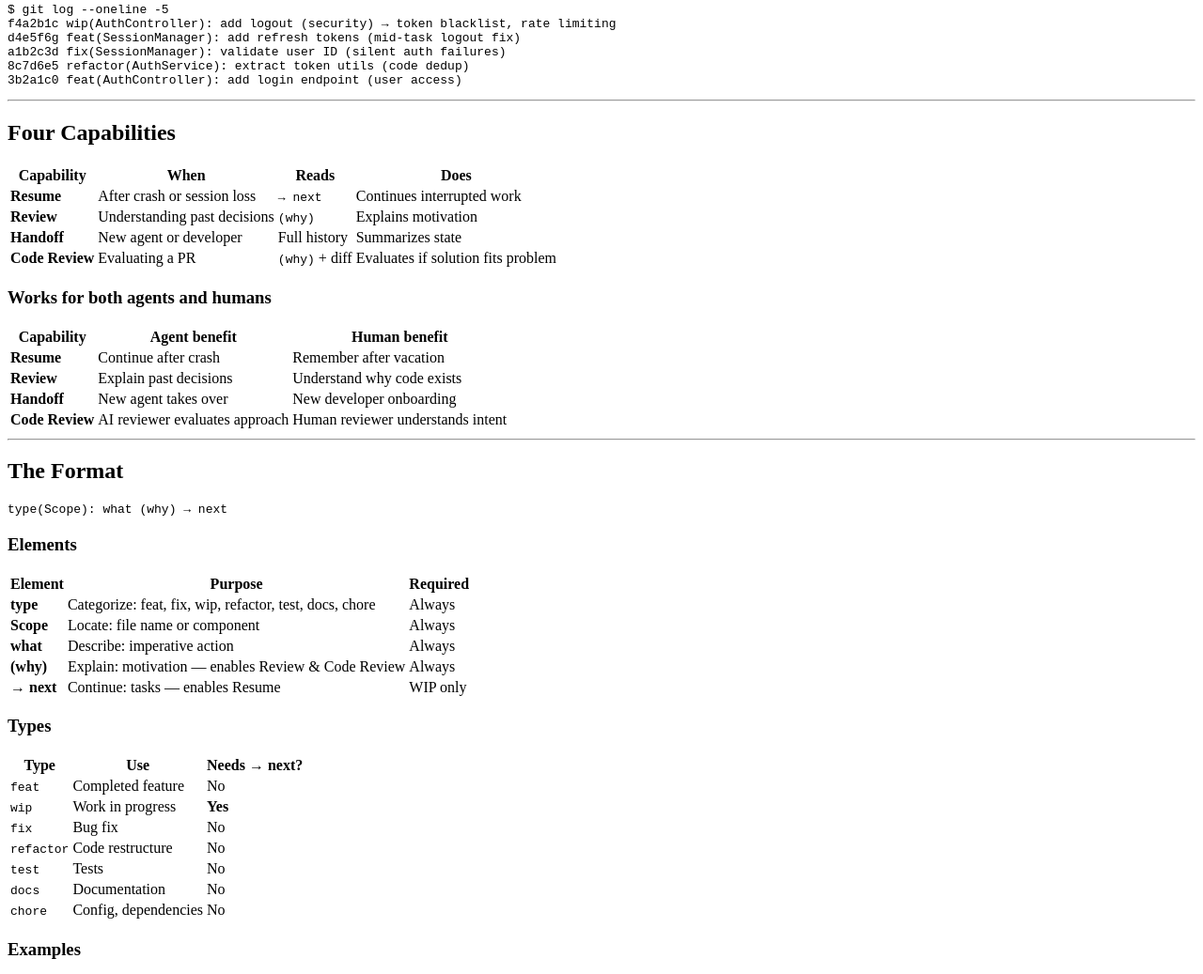
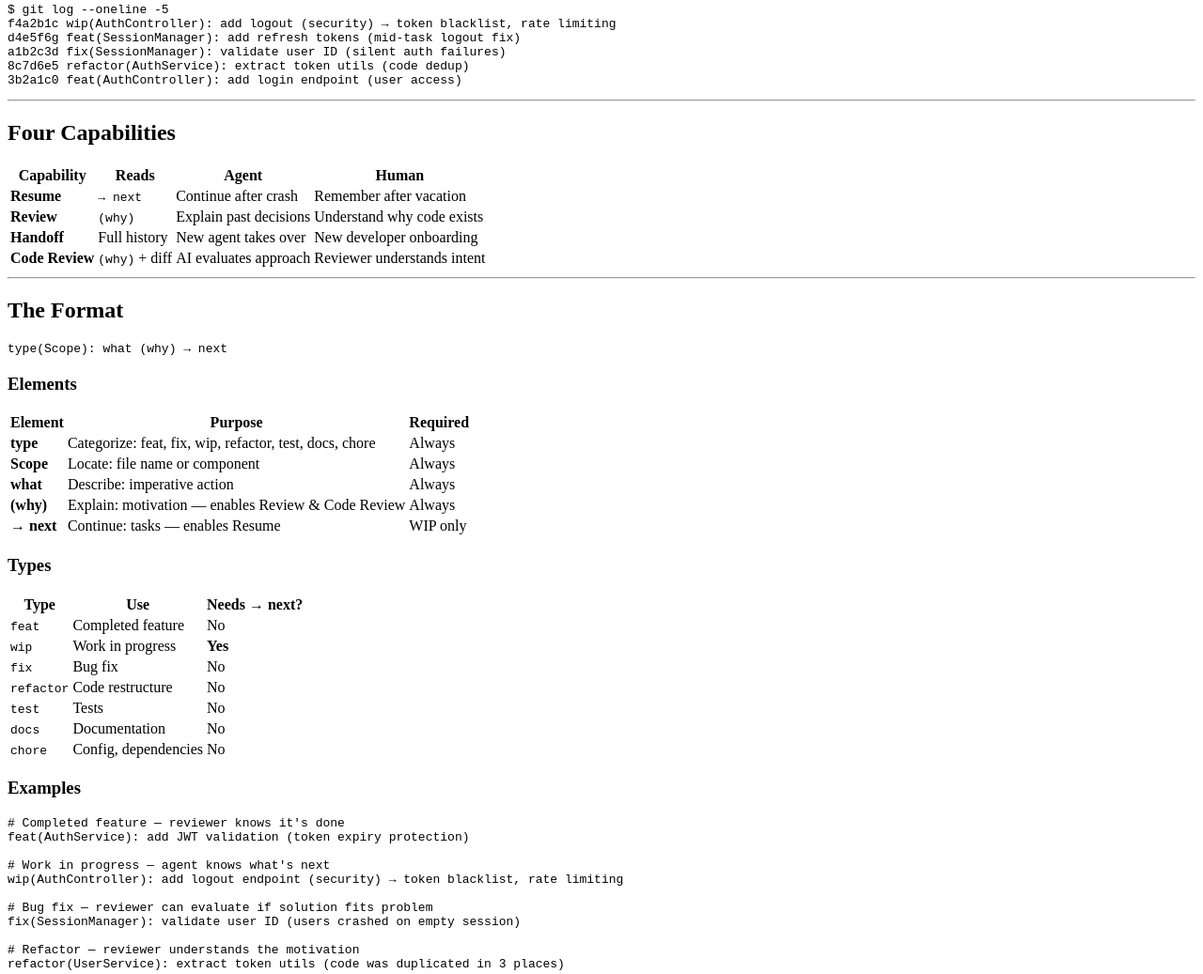
Before and after one commit to deligoez/agentic-commits, a plain HTML site: page website/index.html in a window 1280 px wide. Shown: the part 981-2018 px from the top of the page at 94% size. Drawn offline with Linux system fonts and the light colour scheme.

Commit message:
docs(index.html): consolidate redundant content and fix inconsistencies (merged capability tables, fixed benchmark claim, simplified FAQ)

```diff
--- a/website/index.html
+++ b/website/index.html
@@ -57,59 +57,33 @@ a1b2c3d fix(SessionManager): validate user ID (silent auth failures)
 
 <hr>
 
-<h2>Four Capabilities</h2>
+<h2 id="four-capabilities">Four Capabilities</h2>
 
 <table>
-    <tr><th>Capability</th><th>When</th><th>Reads</th><th>Does</th></tr>
+    <tr><th>Capability</th><th>Reads</th><th>Agent</th><th>Human</th></tr>
     <tr>
         <td><strong>Resume</strong></td>
-        <td>After crash or session loss</td>
         <td><code>→ next</code></td>
-        <td>Continues interrupted work</td>
-    </tr>
-    <tr>
-        <td><strong>Review</strong></td>
-        <td>Understanding past decisions</td>
-        <td><code>(why)</code></td>
-        <td>Explains motivation</td>
-    </tr>
-    <tr>
-        <td><strong>Handoff</strong></td>
-        <td>New agent or developer</td>
-        <td>Full history</td>
-        <td>Summarizes state</td>
-    </tr>
-    <tr>
-        <td><strong>Code Review</strong></td>
-        <td>Evaluating a PR</td>
-        <td><code>(why)</code> + diff</td>
-        <td>Evaluates if solution fits problem</td>
-    </tr>
-</table>
-
-<h3>Works for both agents and humans</h3>
-
-<table>
-    <tr><th>Capability</th><th>Agent benefit</th><th>Human benefit</th></tr>
-    <tr>
-        <td><strong>Resume</strong></td>
         <td>Continue after crash</td>
         <td>Remember after vacation</td>
     </tr>
     <tr>
         <td><strong>Review</strong></td>
+        <td><code>(why)</code></td>
         <td>Explain past decisions</td>
         <td>Understand why code exists</td>
     </tr>
     <tr>
         <td><strong>Handoff</strong></td>
+        <td>Full history</td>
         <td>New agent takes over</td>
         <td>New developer onboarding</td>
     </tr>
     <tr>
         <td><strong>Code Review</strong></td>
-        <td>AI reviewer evaluates approach</td>
-        <td>Human reviewer understands intent</td>
+        <td><code>(why)</code> + diff</td>
+        <td>AI evaluates approach</td>
+        <td>Reviewer understands intent</td>
     </tr>
 </table>
 
@@ -212,7 +186,7 @@ fix(UserController): add validation (invalid IDs caused 500 error)</code></pre>
 
 <h2>Benchmark</h2>
 
-<p>We tested agent comprehension across 5 AI models (Claude, Codex, GLM) on Vite PR #21235.</p>
+<p>We tested agent comprehension across multiple AI models on Vite PR #21235.</p>
 
 <h3>Format Comparison</h3>
 
@@ -264,13 +238,7 @@ feat(AuthService): add JWT validation (token expiry protection)
 wip(AuthController): add logout (security) → token blacklist, rate limiting</code></pre>
 
 <h3>Is this only for AI agents?</h3>
-<p>No. All four capabilities benefit both agents and humans:</p>
-<ul>
-    <li><strong>Resume:</strong> Agent continues after crash / Human remembers after vacation</li>
-    <li><strong>Review:</strong> Agent explains decisions / Human understands why code exists</li>
-    <li><strong>Handoff:</strong> New agent takes over / New developer onboards</li>
-    <li><strong>Code Review:</strong> AI reviewer evaluates approach / Human reviewer understands intent</li>
-</ul>
+<p>No. All four capabilities benefit both agents and humans. See the <a href="#four-capabilities">capabilities table</a> above.</p>
 
 <h3>What if I forget to add (why)?</h3>
 <p>The commit loses value for Review and Code Review. Without <code>(why)</code>:</p>
@@ -307,7 +275,7 @@ wip(AuthController): add logout (security) → token blacklist, rate limiting</c
 
 <h2>Install</h2>
 
-<p>Install the skill for your coding agent. The skill includes hunk-splitting workflows and atomic commit automation.</p>
+<p>Choose your agent below. The full skill includes hunk-splitting workflows and atomic commit automation. For a quick start, see <a href="#spec-only">Specification Only</a> at the bottom.</p>
 
 <h3>Claude Code</h3>
 
@@ -412,7 +380,7 @@ curl -sL https://github.com/deligoez/agentic-commits/archive/main.tar.gz | \
 
 <p><small>Skills loaded on-demand. Also supports <code>.claude/skills/</code>.</small></p>
 
-<h3>Other Agents / Specification Only</h3>
+<h3 id="spec-only">Other Agents / Specification Only</h3>
 
 <p>Add to your config file (<code>CLAUDE.md</code>, <code>AGENTS.md</code>, <code>.cursorrules</code>, or system prompt):</p>
 
```
